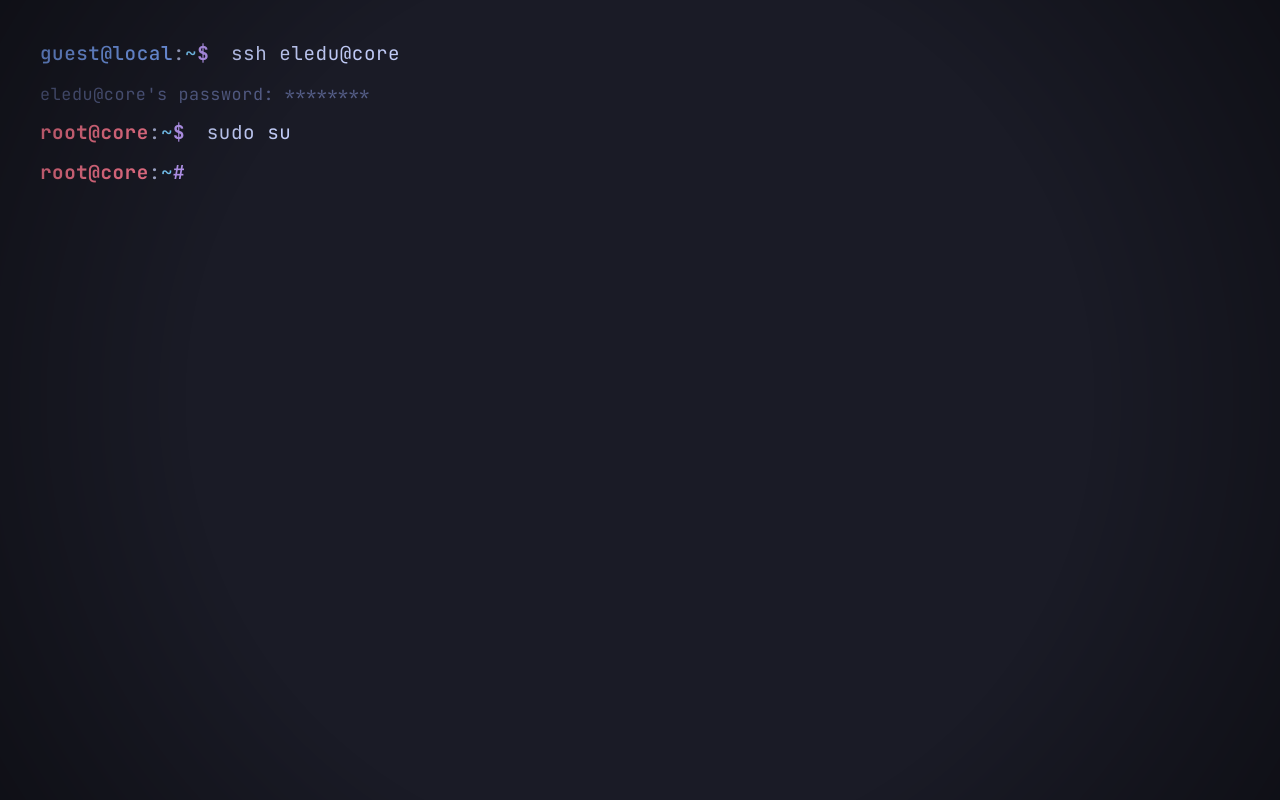
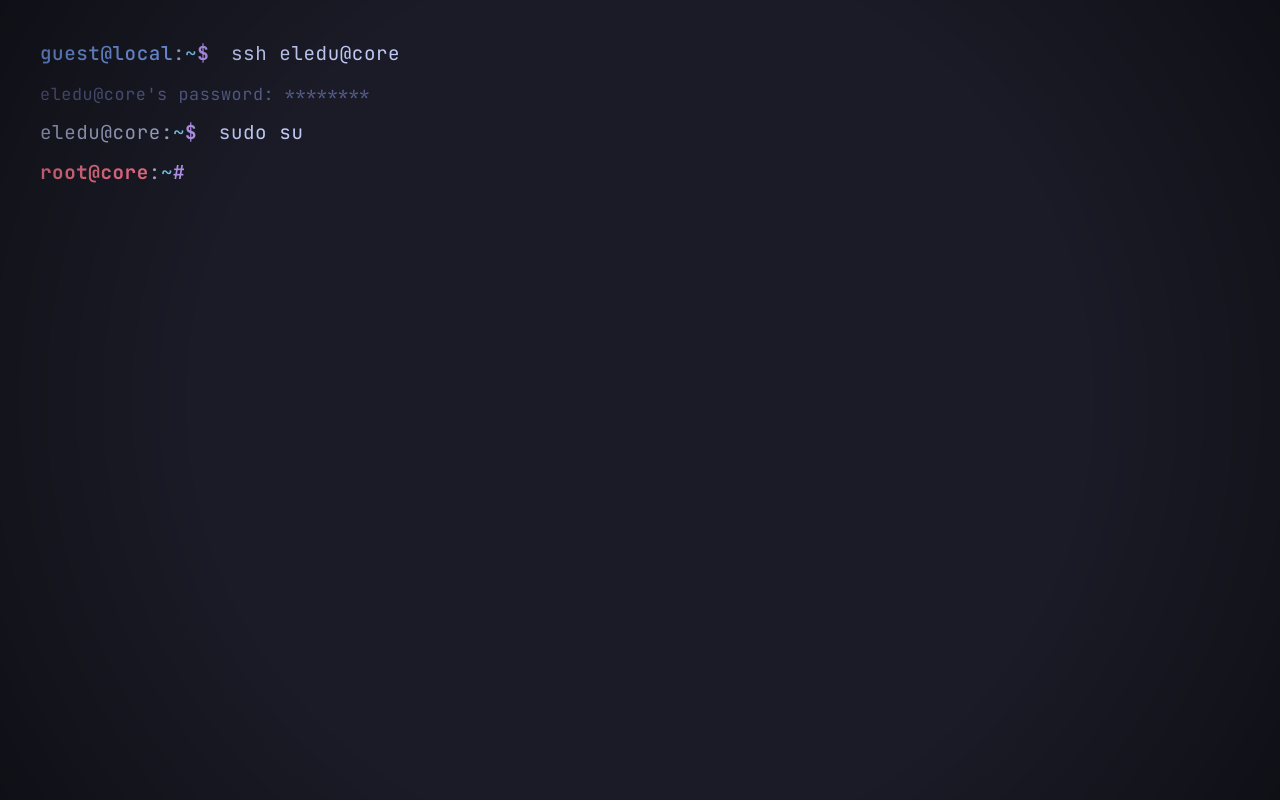
Before and after one commit to 3l3du/3l3du.github.io, a plain HTML site: page index.html in a window 1280 px wide. Drawn offline with Linux system fonts and the light colour scheme.

Commit message:
Update index.html

```diff
--- a/index.html
+++ b/index.html
@@ -18,7 +18,7 @@
         const sequence = [
             { type: 'command', prompt: '<span class="host-dim">guest@local</span>:<span class="path">~</span><span class="prompt">$</span> ', text: 'ssh eledu@core', delay: 400 },
             { type: 'password', prompt: '<span class="auth-prompt">eledu@core\'s password: </span>', text: '********', delay: 500 },
-            { type: 'command', prompt: '<span class="root-user">root@core</span>:<span class="path">~</span><span class="prompt">$</span> ', text: 'sudo su', delay: 600 },
+            { type: 'command', prompt: '<span class="normal-user">eledu@core</span>:<span class="path">~</span><span class="prompt">$</span> ', text: 'sudo su', delay: 600 },
             { type: 'prompt-final', prompt: '<span class="root-user">root@core</span>:<span class="path">~</span><span class="prompt">#</span> ', delay: 300 }
         ];
 
```
